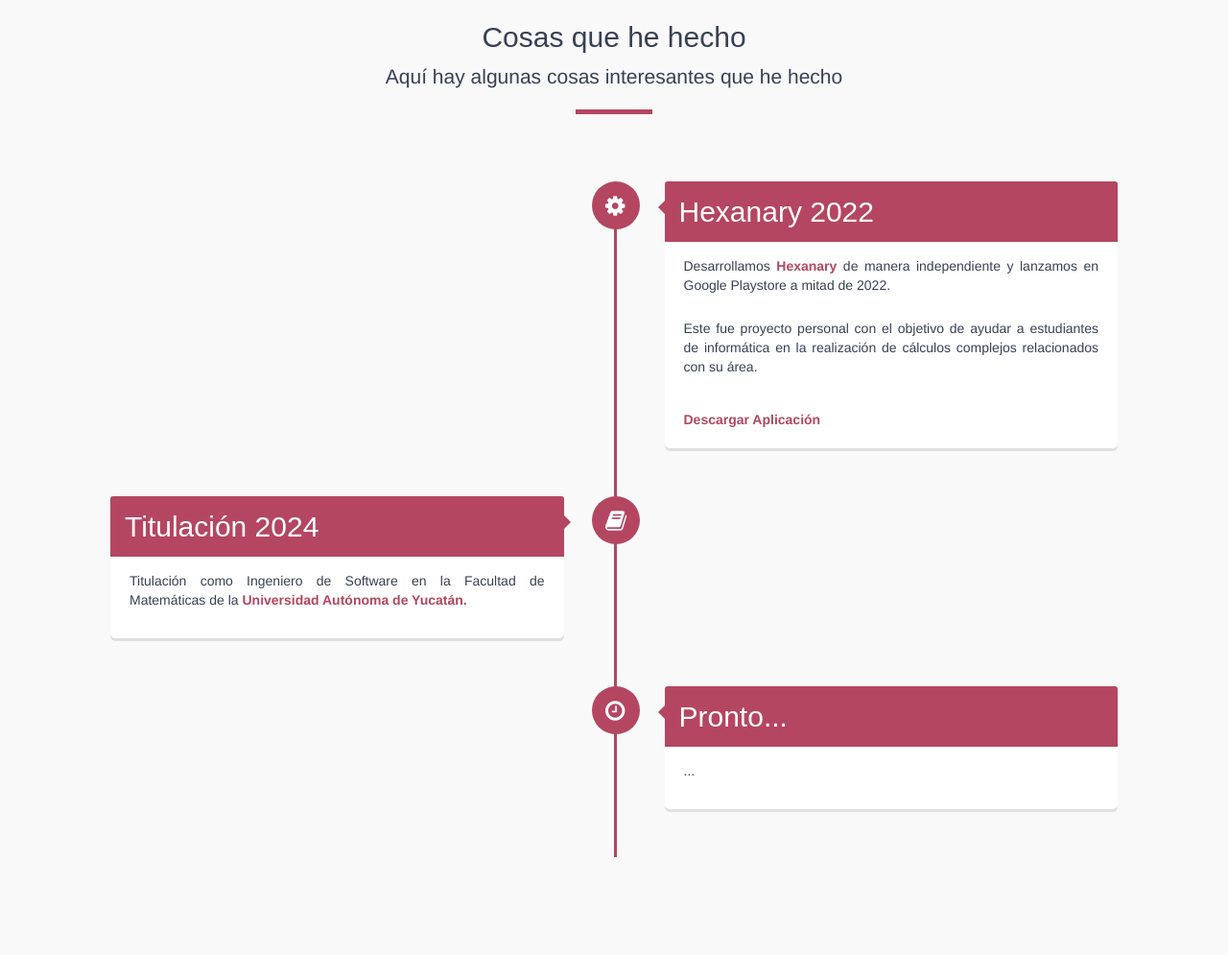
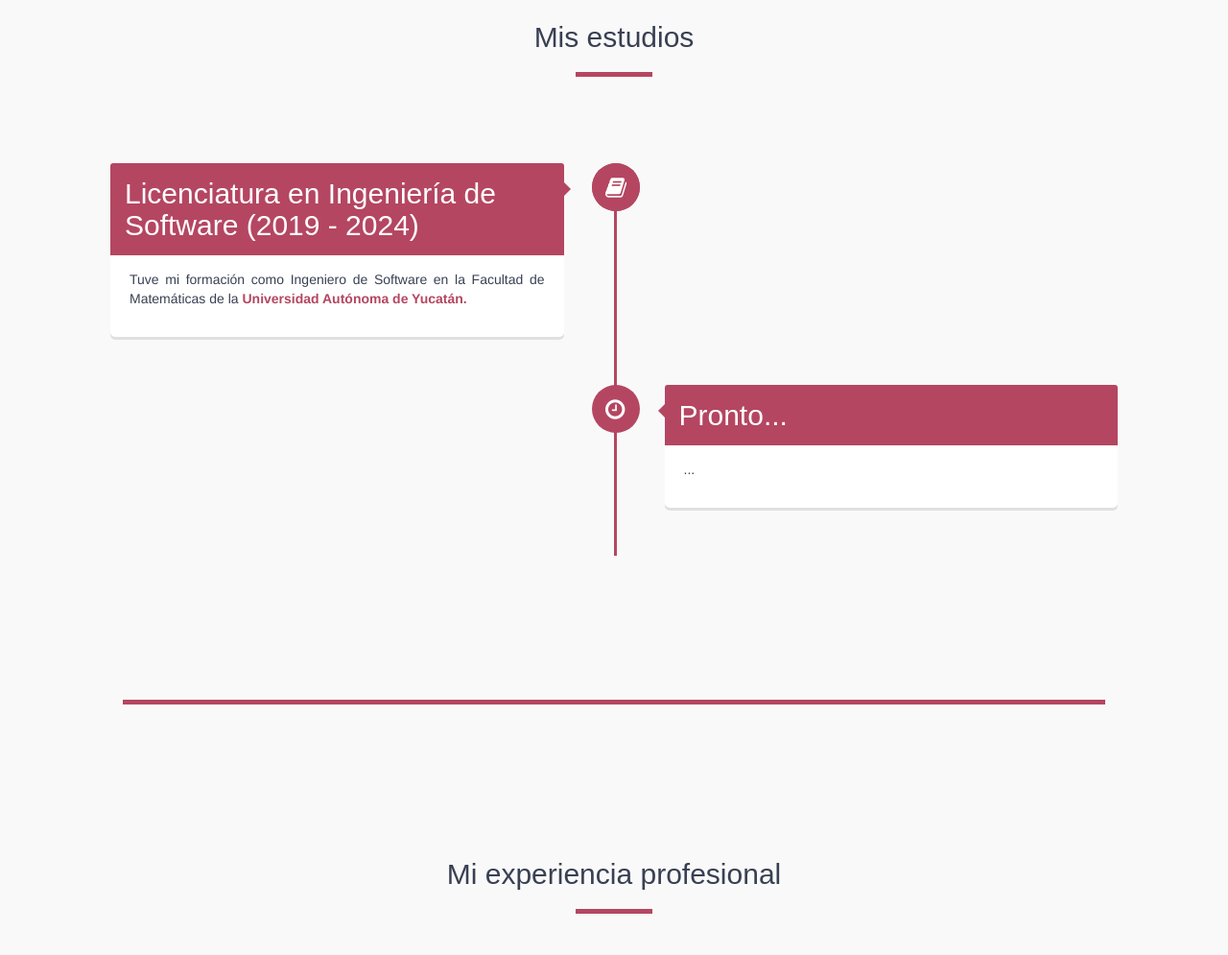
Before and after one commit to Kanin-020/Curriculum-Vitae, a plain HTML site: page index.html in a window 1280 px wide. Shown: the part 2440-3435 px from the top of the page at 96% size. Drawn offline with nearby package versions, Linux system fonts and the light colour scheme.

Commit message:
Se agregó el segmento de Estudios

```diff
--- a/index.html
+++ b/index.html
@@ -242,10 +242,96 @@
         <div class="container">
             <div class="row">
                 <div class="col-md-12 section-heading">
-                    <h2>Cosas que he hecho</h2>
+                    <h2>Mis estudios</h2>
+
+                    <hr class="white">
+                </div>
+            </div>
 
 
-                    <p class="lead">Aquí hay algunas cosas interesantes que he hecho</p>
+            <div class="row">
+                <div class="col-md-12">
+                    <!-- Timeline -->
+
+
+                    <div id="timeline">
+                        <!-- Timeline Item, copy from here to create various boxes -->
+
+
+                        <div class="timeline-item">
+                            <!--Icon inside the circle-->
+
+
+                            <div class="timeline-icon">
+                                <i class="fa fa-cog"></i>
+                            </div>
+                            <!-- Content from timeline box and position (right or left)-->
+
+                        </div>
+                        <!-- /Timeline Item-->
+                        <!-- Timeline Item, copy from here to create various boxes -->
+
+
+                        <div class="timeline-item">
+                            <!--Icon inside the circle-->
+
+
+                            <div class="timeline-icon">
+                                <i class="fa fa-book"></i>
+                            </div>
+                            <!-- Content from timeline box and position (right or left)-->
+
+
+                            <div class="timeline-content left">
+                                <h2>Licenciatura en Ingeniería de Software (2019 - 2024)</h2>
+
+
+                                <p>Tuve mi formación como Ingeniero de Software en la Facultad de Matemáticas
+                                    de la <span>Universidad Autónoma de Yucatán.</span>
+                                </p>
+                            </div>
+                        </div>
+                        <!-- /Timeline Item-->
+                        <!-- Timeline Item, copy from here to create various boxes -->
+
+
+                        <div class="timeline-item">
+                            <!--Icon inside the circle-->
+
+
+                            <div class="timeline-icon">
+                                <i class="fa fa-clock-o"></i>
+                            </div>
+                            <!-- Content from timeline box and position (right or left)-->
+
+
+                            <div class="timeline-content right">
+                                <h2>Pronto...</h2>
+
+
+                                <p>...</p>
+                            </div>
+                        </div>
+                        <!-- /Timeline Item-->
+                        <!-- Timeline Item, copy from here to create various boxes -->
+
+
+                        <!-- /Timeline Item-->
+                    </div>
+                    <!-- /col-md-12 -->
+                </div>
+                <!-- /row -->
+            </div>
+        </div> <!-- / container -->
+    </section>
+
+    <hr style="width: 80vw;">
+
+    <section class="section-primary" id="timelinesection">
+        <div class="container">
+            <div class="row">
+                <div class="col-md-12 section-heading">
+                    <h2>Mi experiencia profesional</h2>
 
                     <hr class="white">
                 </div>
@@ -296,12 +382,33 @@
 
 
                             <div class="timeline-icon">
+                                <i class="fa fa-cog"></i>
+                            </div>
+                            <!-- Content from timeline box and position (right or left)-->
+
+
+                            <div class="timeline-content left">
+                                <h2>Prácticas profesionales</h2>
+
+
+                                <p>Trabajando como desarrollador Front-End con Angular en
+                                    <span>Gant Soluciones</span> durante 4 meses.
+                                </p>
+                            </div>
+                        </div>
+
+
+                        <div class="timeline-item">
+                            <!--Icon inside the circle-->
+
+
+                            <div class="timeline-icon">
                                 <i class="fa fa-book"></i>
                             </div>
                             <!-- Content from timeline box and position (right or left)-->
 
 
-                            <div class="timeline-content left">
+                            <div class="timeline-content right">
                                 <h2>Titulación 2024</h2>
 
 
@@ -324,7 +431,7 @@
                             <!-- Content from timeline box and position (right or left)-->
 
 
-                            <div class="timeline-content right">
+                            <div class="timeline-content left">
                                 <h2>Pronto...</h2>
 
 
@@ -343,6 +450,8 @@
             </div>
         </div> <!-- / container -->
     </section>
+
+
     <!-- FOOTER SECTION -->
 
     <footer class="footer">
@@ -366,7 +475,8 @@
                         <a href="https://www.instagram.com/kanin_021/" target="_blank">
                             <i class="fa fa-instagram"></i>
                         </a>
-                        <a href="https://www.linkedin.com/in/jes%C3%BAs-miguel-%C3%A1lvarez-v%C3%A1zquez-525667213/" target="_blank">
+                        <a href="https://www.linkedin.com/in/jes%C3%BAs-miguel-%C3%A1lvarez-v%C3%A1zquez-525667213/"
+                            target="_blank">
                             <i class="fa fa-linkedin"></i>
                         </a>
                         <a href="https://www.youtube.com/@grapplestudio1519" target="_blank">
```
